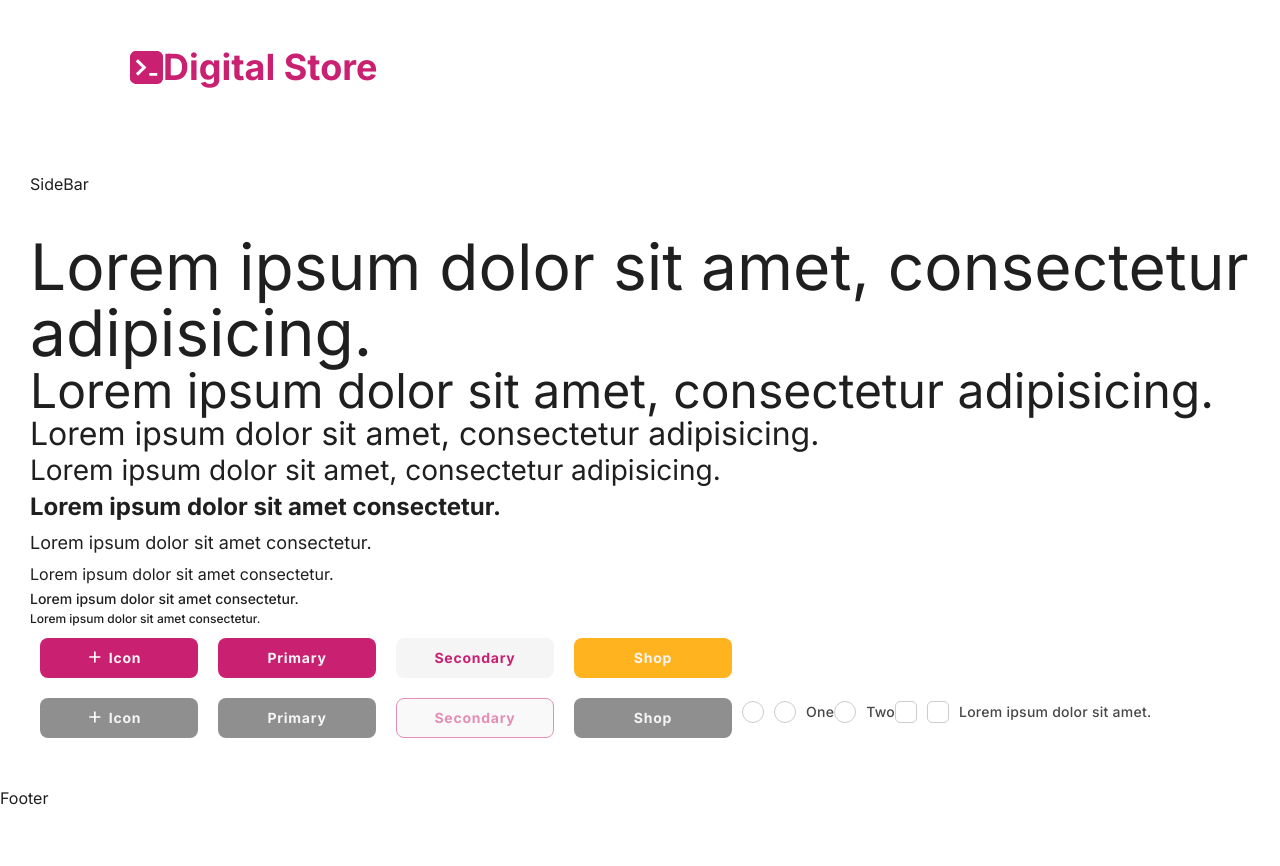
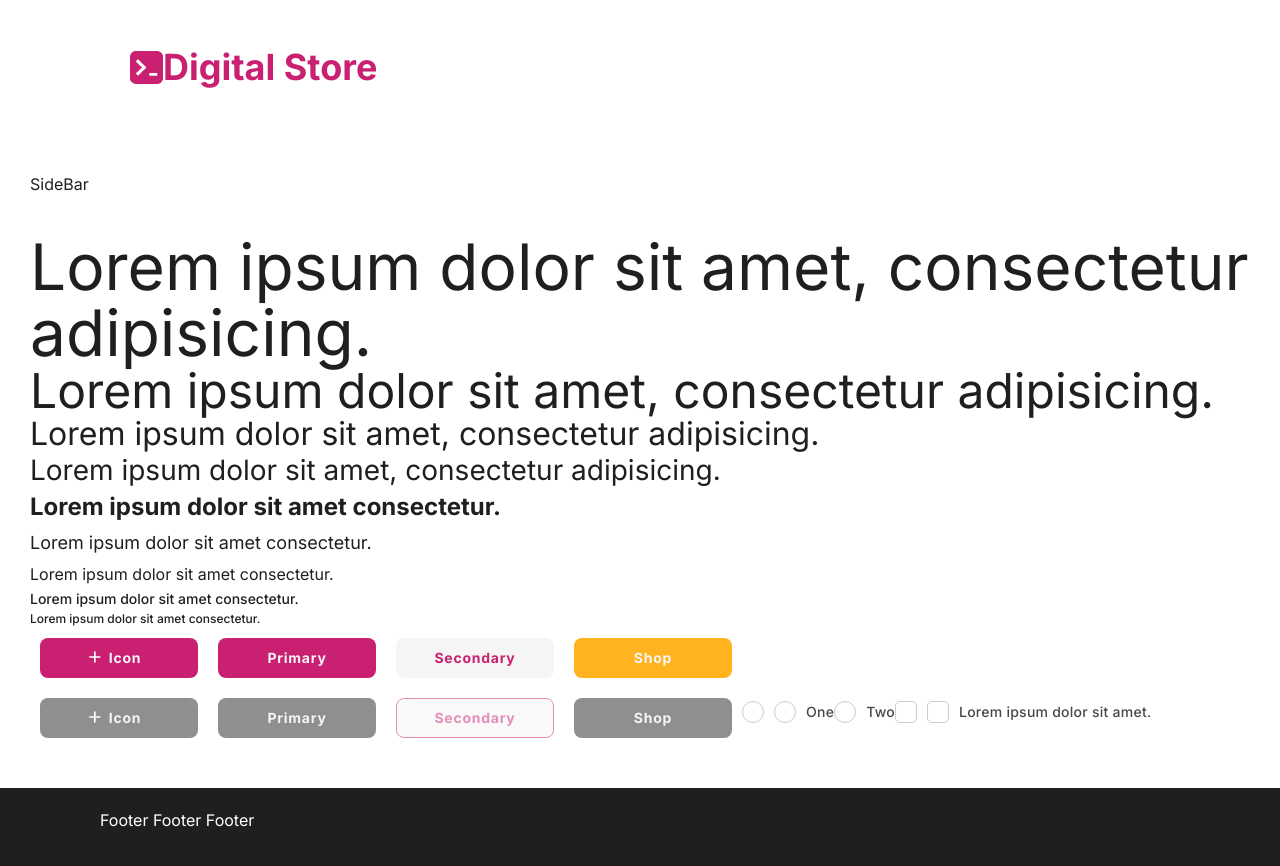
Before and after one commit to vilavren/shoes-store, a React (Create React App) app: page / in a window 1280 px wide. Shown: the top 866 px of the page. Before the commit the page ends 808 px from the top, so only its background shows below. Built offline with nearby package versions, Linux system fonts and the light colour scheme.

Commit message:
edited: footer

```diff
--- a/src/index.css
+++ b/src/index.css
@@ -1,22 +1,23 @@
 :root {
-	--primary: #C92071;
-	--secondary: #B5B6F2;
+	--primary: #c92071;
+	--secondary: #b5b6f2;
 	--tertiary: #991956;
-	--error: #EE4266;
-	--success: #52CA76;
-	--warning: #F6AA1C;
-	--dark-gray: #1F1F1F;
+	--error: #ee4266;
+	--success: #52ca76;
+	--warning: #f6aa1c;
+	--dark-gray: #1f1f1f;
 	--dark-gray-medium: #474747;
 	--dark-gray-light: #666;
-	--light-gray: #8F8F8F;
-	--light-gray-medium: #CCC;
-	--light-gray-light: #F5F5F5;
+	--light-gray: #8f8f8f;
+	--light-gray-medium: #ccc;
+	--light-gray-light: #f5f5f5;
+	--white: #fff;
 }
 
 body {
 	margin: 0;
 	font-family: Inter, sans-serif;
-	color: var(--dark-gray)
+	color: var(--dark-gray);
 }
 
 * {
@@ -31,7 +32,6 @@ body {
 	box-sizing: border-box;
 }
 
-
 a,
 a:link,
 a:visited {
@@ -41,7 +41,6 @@ a:visited {
 a:hover {
 	text-decoration: none;
 }
-
 
 aside,
 nav,
--- a/src/layout/Footer/Footer.module.css
+++ b/src/layout/Footer/Footer.module.css
@@ -0,0 +1,6 @@
+.footer {
+  height: 454px;
+  padding: 22px 100px;
+  color: var(--white);
+  background-color: var(--dark-gray);
+}
--- a/src/layout/Footer/Footer.tsx
+++ b/src/layout/Footer/Footer.tsx
@@ -7,7 +7,7 @@ import { FooterProps } from './Footer.props'
 export const Footer = ({ className, ...props }: FooterProps): JSX.Element => {
   return (
     <footer className={cn(className, styles.footer)} {...props}>
-      Footer
+      Footer Footer Footer
     </footer>
   )
 }
--- a/src/layout/Header/Header.module.css
+++ b/src/layout/Header/Header.module.css
@@ -12,5 +12,5 @@
 .header h1 {
 	font-size: 36px;
 	font-weight: 600;
-	color: var(--primary, #C92071);
+	color: var(--primary, #c92071);
 }
```
